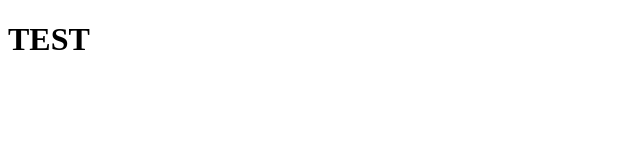
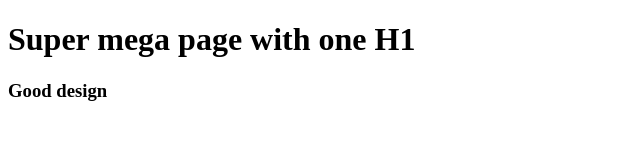
Before and after one commit to 1ghost1/1ghost1.github.io, a plain HTML site: page index.html in a window 1280 px wide. Shown: the whole page, without its empty margins (0-640 px from the left). Drawn offline with Linux system fonts and the light colour scheme.

Commit message:
Another commit

```diff
--- a/index.html
+++ b/index.html
@@ -16,8 +16,8 @@
 
 <body>
 
-  <h1>TEST</h1>
-
+  <h1>Super mega page with one H1</h1>
+  <h3>Good design</h3>
 
 </body>
 
```
